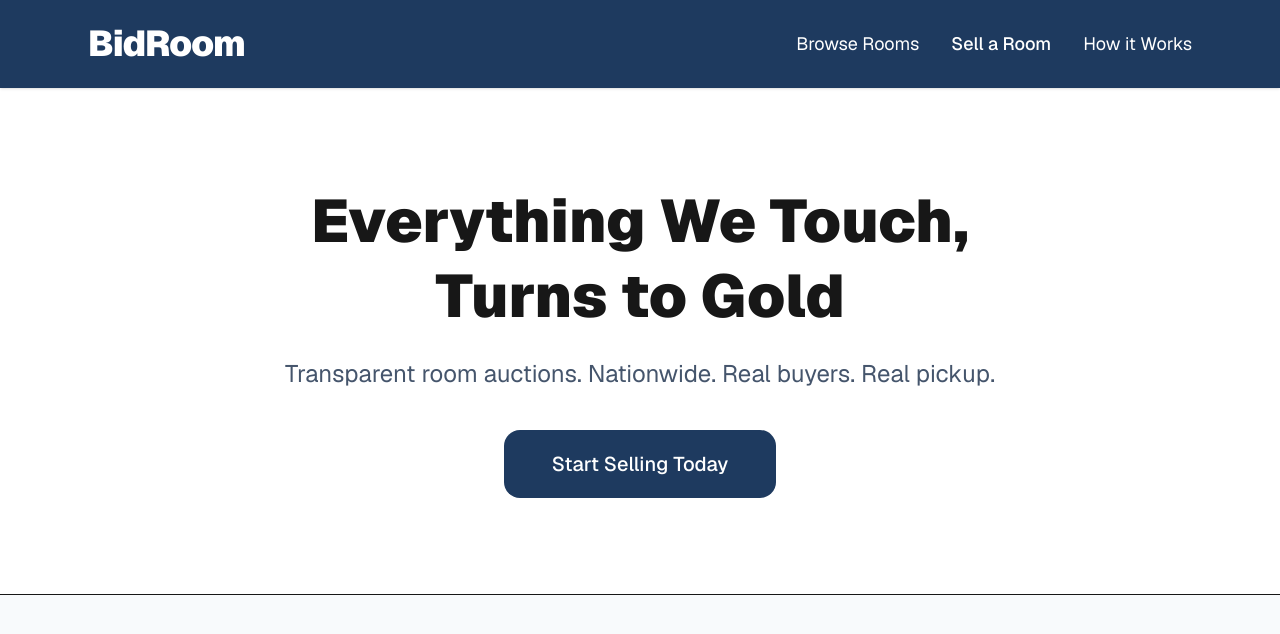
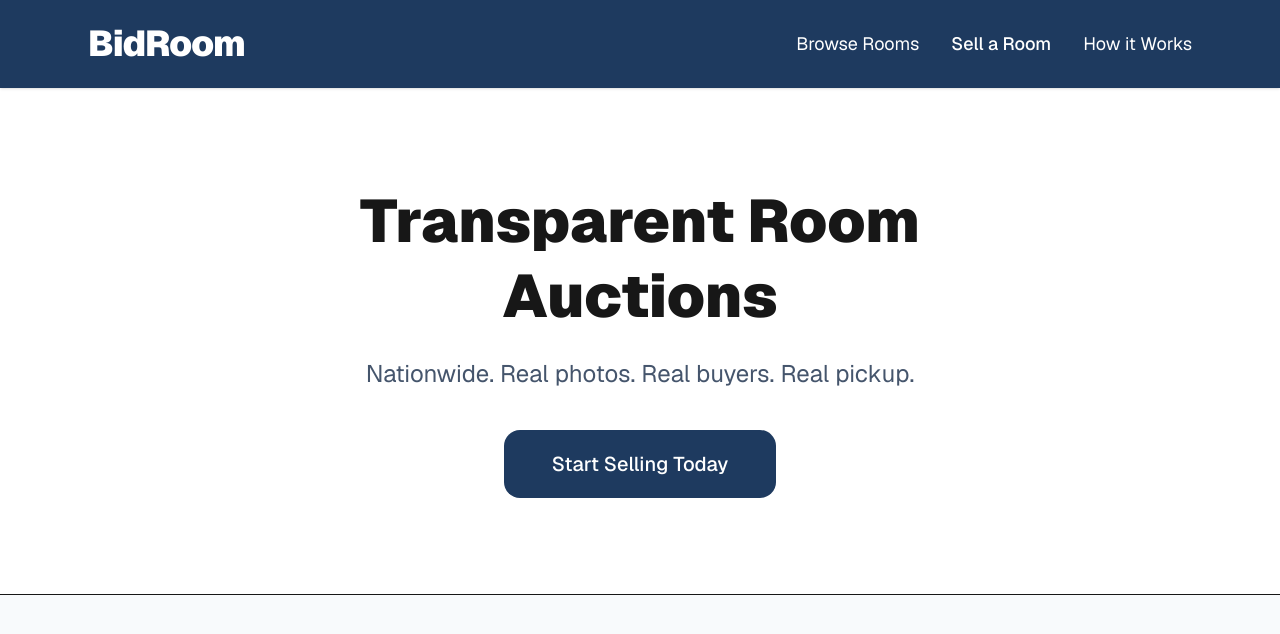
Before and after one commit to bidroomx-source/studious-octo-computing-machine, a Next.js app: page / in a window 1280 px wide. Shown: the top 634 px of the page. Built offline with nearby package versions, Linux system fonts and the light colour scheme.

Commit message:
Clean live site matching prototype

```diff
--- a/app/page.tsx
+++ b/app/page.tsx
@@ -23,8 +23,8 @@ export default function BidRoom() {
       {/* Hero */}
       <section className="bg-white py-24 border-b">
         <div className="max-w-4xl mx-auto text-center px-6">
-          <h2 className="text-6xl font-black mb-6 leading-tight">Everything We Touch,<br />Turns to Gold</h2>
-          <p className="text-2xl text-slate-600 mb-10">Transparent room auctions. Nationwide. Real buyers. Real pickup.</p>
+          <h2 className="text-6xl font-black mb-6 leading-tight">Transparent Room Auctions</h2>
+          <p className="text-2xl text-slate-600 mb-10">Nationwide. Real photos. Real buyers. Real pickup.</p>
           <button onClick={() => setShowSellModal(true)} className="bg-[#1e3a5f] hover:bg-black text-white text-xl font-medium px-12 py-5 rounded-2xl transition">Start Selling Today</button>
         </div>
       </section>
```
